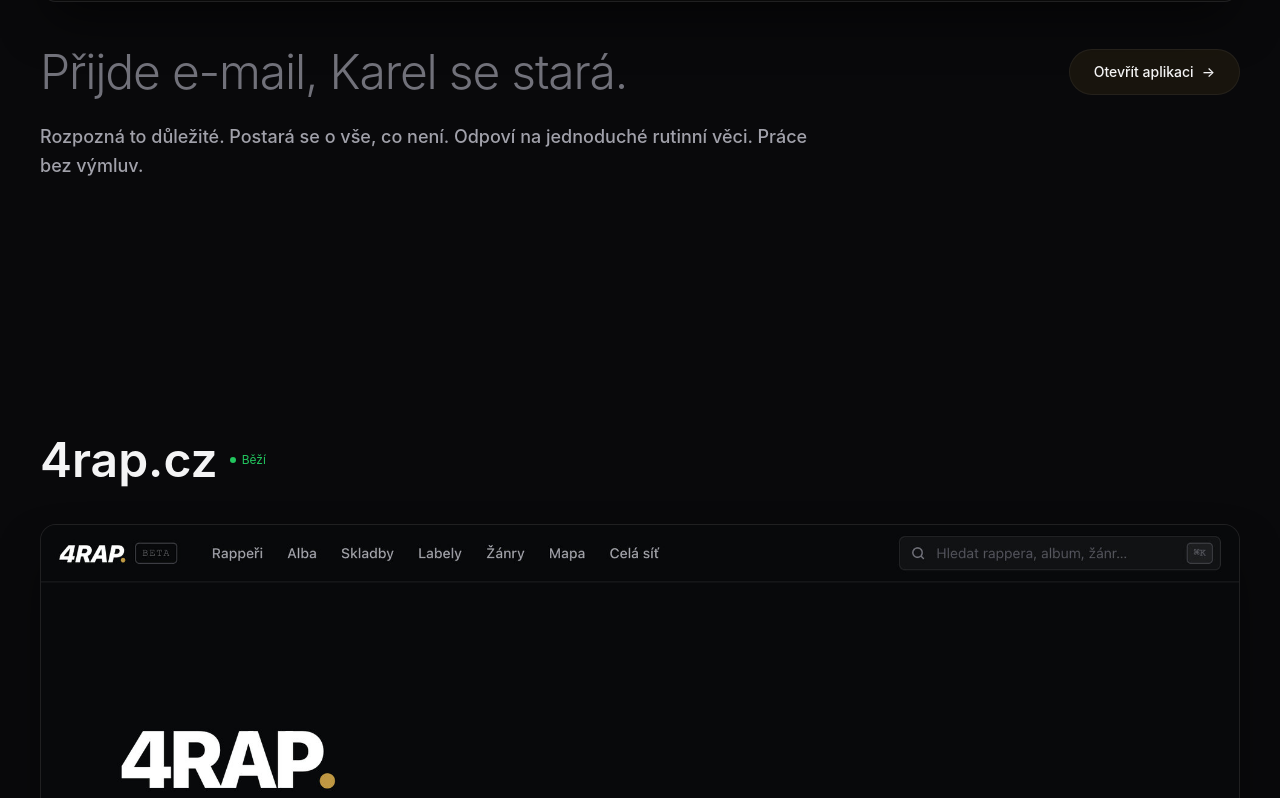
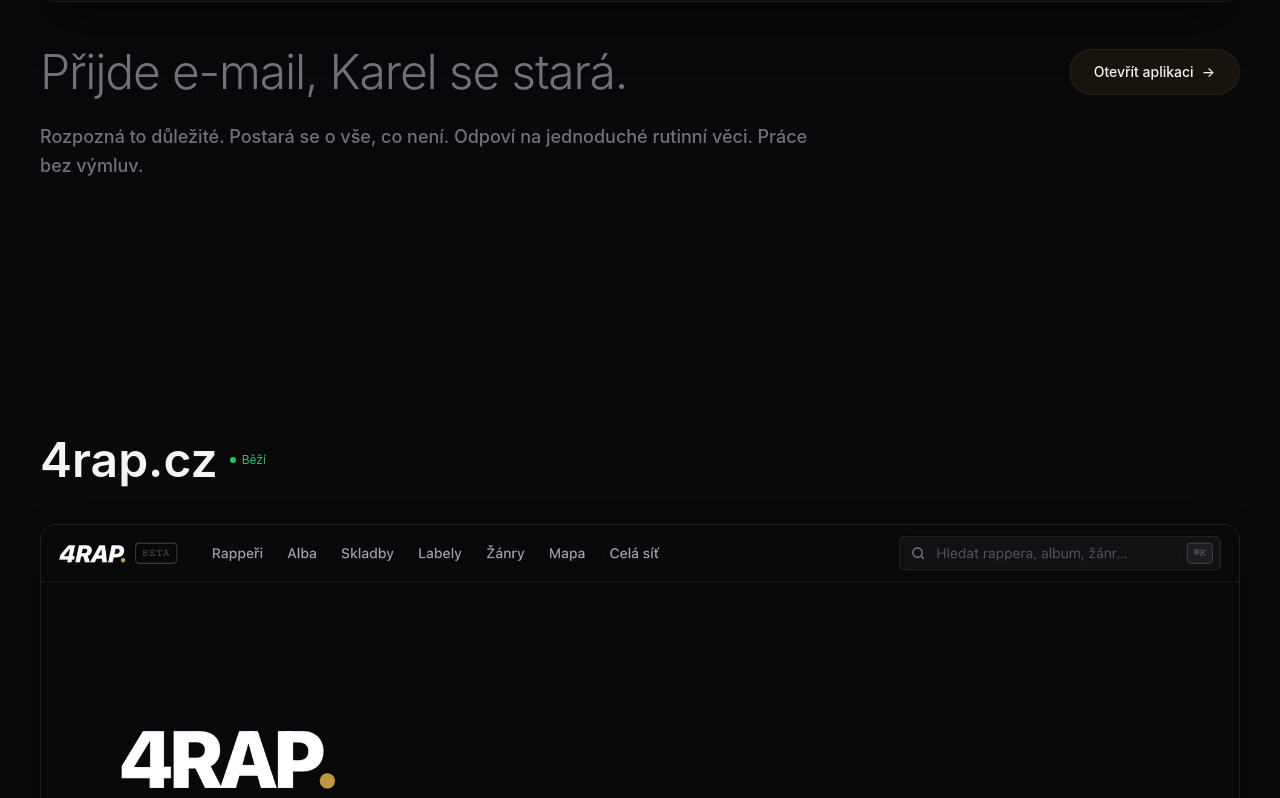
Before and after one commit to Peter-Pix/petrpiskacek.cloud, a Next.js app: page / in a window 1280 px wide. Shown: the part 2922-3720 px from the top of the page. Built offline with nearby package versions, Linux system fonts and the light colour scheme; no server answers.

Commit message:
style: dim app description text to #71717a

```diff
--- a/src/components/AppGrid.tsx
+++ b/src/components/AppGrid.tsx
@@ -147,7 +147,7 @@
       <div className="mt-5 max-w-[800px] 2xl:max-w-[1000px]">
         <p
           className="text-base font-medium leading-relaxed md:text-lg"
-          style={{ color: "var(--text-secondary)" }}
+          style={{ color: "#71717a" }}
         >
           {story.body}
         </p>
```
